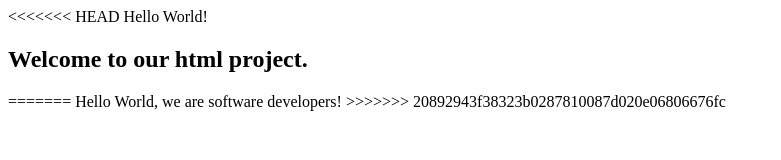
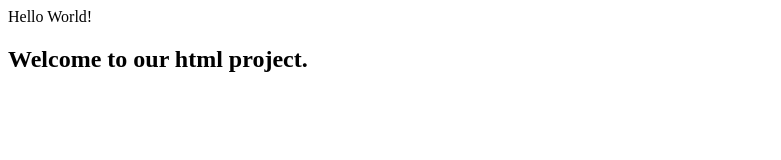
Before and after one commit to julie-ify/juli-dip-microverse, a plain HTML site: page index.html in a window 1280 px wide. Shown: the whole page, without its empty margins (0-781 px from the left). Drawn offline with Linux system fonts and the light colour scheme.

Commit message:
correction on html file

```diff
--- a/index.html
+++ b/index.html
@@ -9,7 +9,6 @@
   <body>
     <script src="https://cdn.freecodecamp.org/testable-projects-fcc/v1/bundle.js"></script>
 
-<<<<<<< HEAD
     Hello World!
     <section id="welcome-section">
       <h1>Welcome to our html project.</h1>
@@ -20,9 +19,6 @@
       <a href="https://www.hackerrank.com/"></a>
       <a href="https://www.google.com/"></a>
     </section>
-=======
-    Hello World, we are software developers!
->>>>>>> 20892943f38323b0287810087d020e06806676fc
     <!--
 
     Hello Camper!
```
